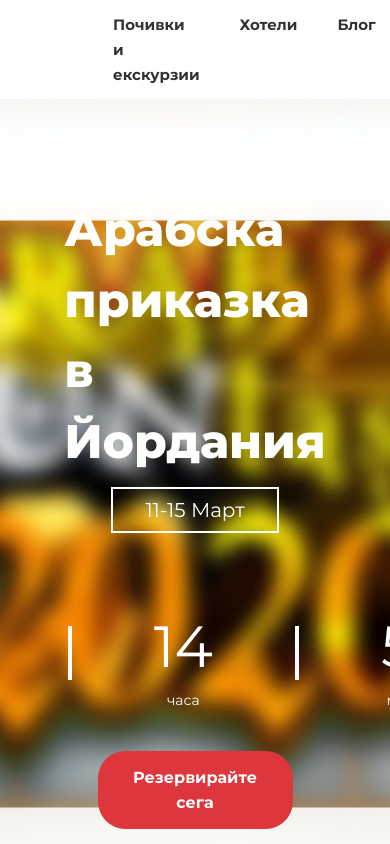
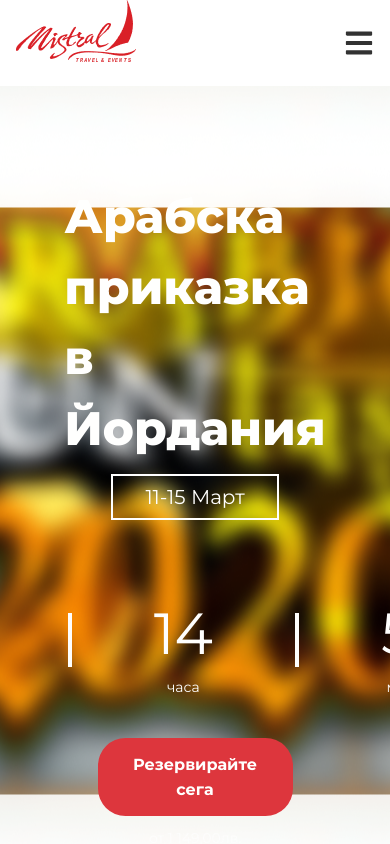
Before and after one commit to didoslavov/mistral-travel-agency, a Next.js app: page / in a window 390 px wide. Shown: the top 844 px of the page. Built offline with nearby package versions, Linux system fonts and the light colour scheme.

Commit message:
add responsive styles header

```diff
--- a/src/components/Header/Header.tsx
+++ b/src/components/Header/Header.tsx
@@ -1,21 +1,35 @@
+"use client";
+
 import { FaBars } from "react-icons/fa";
-import React from "react";
+import React, { useState } from "react";
 import Nav from "./Nav";
 import Image from "next/image";
 import logo from "/public/logo.png";
+import { IoCloseSharp } from "react-icons/io5";
 
 function Header() {
+  const [isOpen, setIsOpen] = useState(false);
+
   return (
-    <header className="grid grid-cols-12">
-      <div className="col-span-8 col-start-3 flex w-full items-center justify-between pb-3 pt-3 text-main-grey">
-        <div className="ps-12">
+    <header className="grid grid-cols-12 px-4">
+      <div className="col-span-full col-start-1 flex w-full items-center justify-between pb-3 pt-3 text-main-grey xl:col-span-8 xl:col-start-3">
+        <div className="relative lg:ps-12">
           <Image src={logo} alt="Лого" className="-translate-y-3" />
         </div>
-        <Nav />
-        <FaBars
-          size={30}
-          className="h-[30px] w-[27px] hover:cursor-pointer md:hidden"
-        />
+        <Nav isOpen={isOpen} />
+        {isOpen ? (
+          <IoCloseSharp
+            size={30}
+            className="z-50 block stroke-main-grey hover:cursor-pointer md:hidden"
+            onClick={() => setIsOpen(!isOpen)}
+          />
+        ) : (
+          <FaBars
+            size={30}
+            className="block stroke-main-grey hover:cursor-pointer md:hidden"
+            onClick={() => setIsOpen(!isOpen)}
+          />
+        )}
       </div>
     </header>
   );
--- a/src/components/Header/Nav.tsx
+++ b/src/components/Header/Nav.tsx
@@ -2,10 +2,14 @@ import React from "react";
 import NavLink from "../NavLink/NavLink";
 import { headerLinks } from "@/data/headerData";
 
-function Nav() {
+function Nav({ isOpen }: { isOpen: boolean }) {
   return (
-    <div>
-      <ul className="flex gap-10 text-[15px] font-bold leading-[25px]">
+    <div
+      className={`items-center md:flex ${isOpen ? "fixed right-0 top-0 z-50 flex h-full w-full justify-center bg-main-grey-200 text-main-grey" : "hidden"}`}
+    >
+      <ul
+        className={`${isOpen ? "text-sm md:text-xl" : "text-xs"} flex flex-col justify-center gap-6 font-bold leading-[25px] md:flex-row lg:text-[15px] xl:gap-10`}
+      >
         {headerLinks.map((l, i) => (
           <NavLink key={i}>{l}</NavLink>
         ))}
--- a/src/components/Hero/InfoCards/InfoCards.tsx
+++ b/src/components/Hero/InfoCards/InfoCards.tsx
@@ -3,7 +3,7 @@ import { cards } from "@/data/heroData";
 
 function InfoCards() {
   return (
-    <div className="absolute bottom-0 z-50 col-start-4 row-start-3 mt-12 flex gap-[10px] pt-28">
+    <div className="absolute bottom-0 z-40 col-start-4 row-start-3 mt-12 flex gap-[10px] pt-28">
       {cards.map((c, i) => (
         <InfoCard text={c.text} Icon={c.icon} key={i} />
       ))}
```
